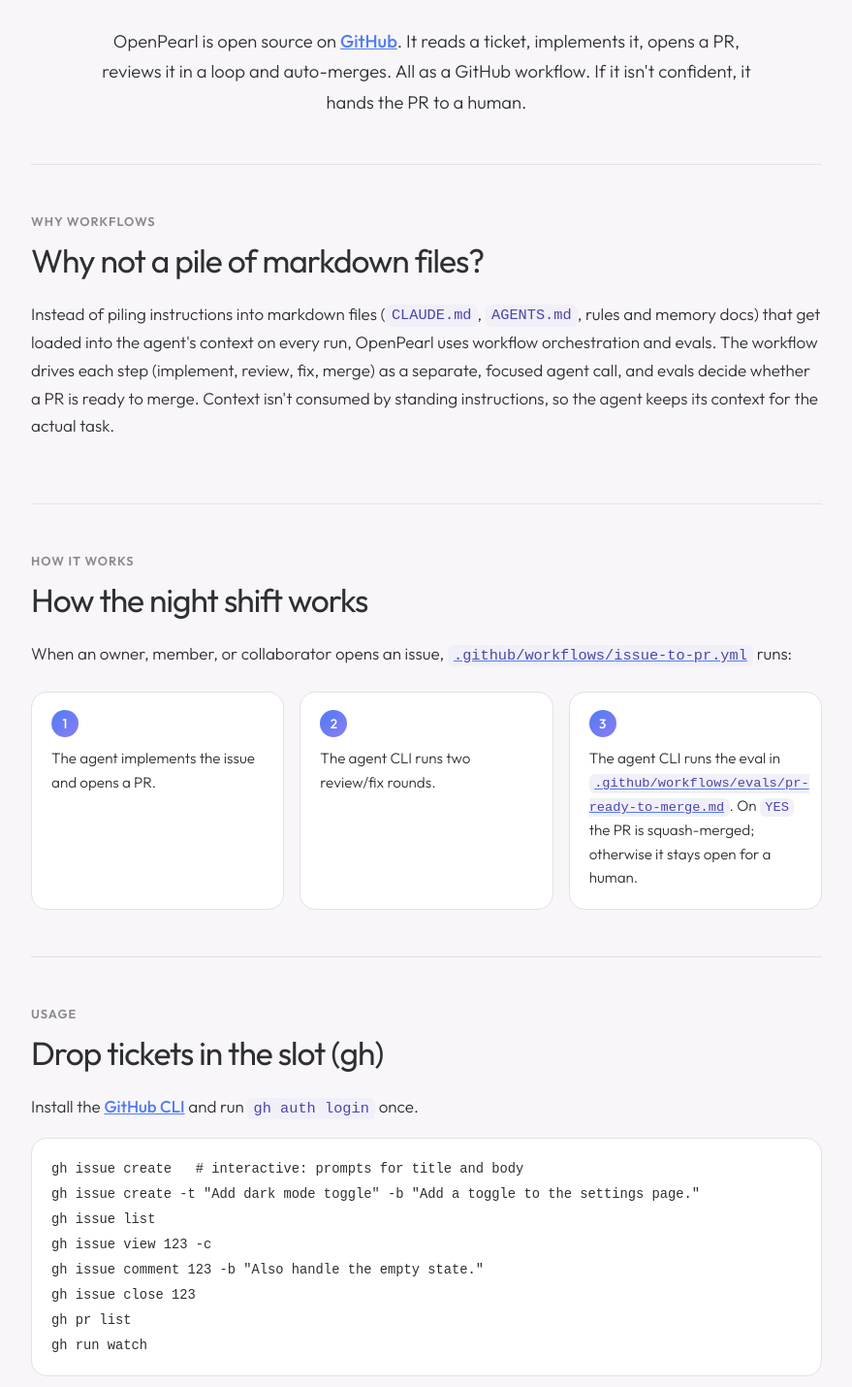
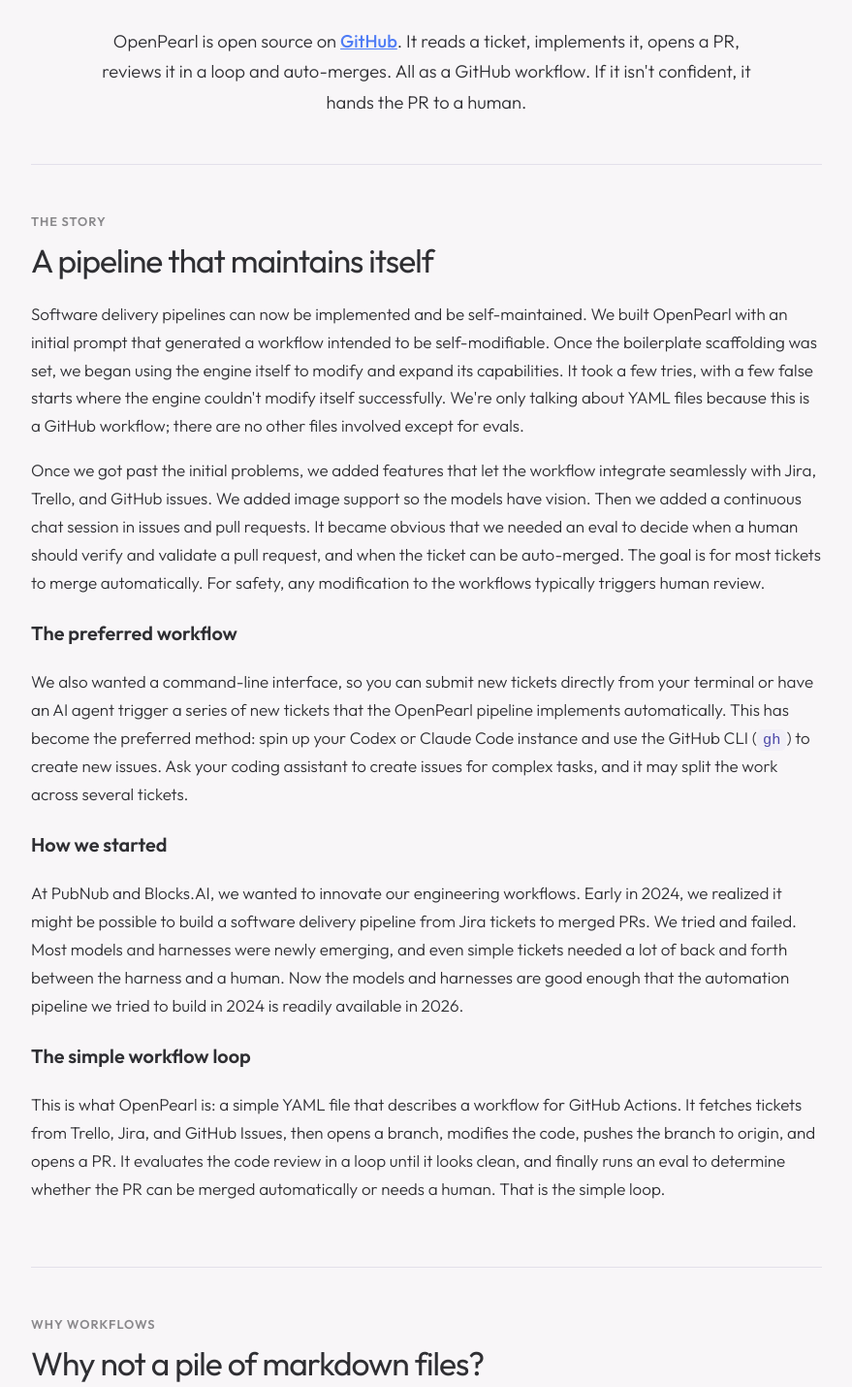
Before and after one commit to stephenlb/openpearl, a plain HTML site: page docs/index.html in a window 1280 px wide. Shown: the part 813-2243 px from the top of the page at 97% size, without its empty margins (200-1079 px from the left). Drawn offline with Linux system fonts and the light colour scheme.

Commit message:
add this story to the index.html  (#132)

```diff
--- a/docs/index.html
+++ b/docs/index.html
@@ -32,6 +32,18 @@
 <main>
   <section class="intro">
     <p>OpenPearl is open source on <a href="https://github.com/stephenlb/openpearl">GitHub</a>. It reads a ticket, implements it, opens a PR, reviews it in a loop and auto-merges. All as a GitHub workflow. If it isn't confident, it hands the PR to a human.</p>
+  </section>
+  <section>
+    <p class="eyebrow">The story</p>
+    <h2>A pipeline that maintains itself</h2>
+    <p>Software delivery pipelines can now be implemented and be self-maintained. We built OpenPearl with an initial prompt that generated a workflow intended to be self-modifiable. Once the boilerplate scaffolding was set, we began using the engine itself to modify and expand its capabilities. It took a few tries, with a few false starts where the engine couldn't modify itself successfully. We're only talking about YAML files because this is a GitHub workflow; there are no other files involved except for evals.</p>
+    <p>Once we got past the initial problems, we added features that let the workflow integrate seamlessly with Jira, Trello, and GitHub issues. We added image support so the models have vision. Then we added a continuous chat session in issues and pull requests. It became obvious that we needed an eval to decide when a human should verify and validate a pull request, and when the ticket can be auto-merged. The goal is for most tickets to merge automatically. For safety, any modification to the workflows typically triggers human review.</p>
+    <h3>The preferred workflow</h3>
+    <p>We also wanted a command-line interface, so you can submit new tickets directly from your terminal or have an AI agent trigger a series of new tickets that the OpenPearl pipeline implements automatically. This has become the preferred method: spin up your Codex or Claude Code instance and use the GitHub CLI (<code>gh</code>) to create new issues. Ask your coding assistant to create issues for complex tasks, and it may split the work across several tickets.</p>
+    <h3>How we started</h3>
+    <p>At PubNub and Blocks.AI, we wanted to innovate our engineering workflows. Early in 2024, we realized it might be possible to build a software delivery pipeline from Jira tickets to merged PRs. We tried and failed. Most models and harnesses were newly emerging, and even simple tickets needed a lot of back and forth between the harness and a human. Now the models and harnesses are good enough that the automation pipeline we tried to build in 2024 is readily available in 2026.</p>
+    <h3>The simple workflow loop</h3>
+    <p>This is what OpenPearl is: a simple YAML file that describes a workflow for GitHub Actions. It fetches tickets from Trello, Jira, and GitHub Issues, then opens a branch, modifies the code, pushes the branch to origin, and opens a PR. It evaluates the code review in a loop until it looks clean, and finally runs an eval to determine whether the PR can be merged automatically or needs a human. That is the simple loop.</p>
   </section>
   <section>
     <p class="eyebrow">Why workflows</p>
```
